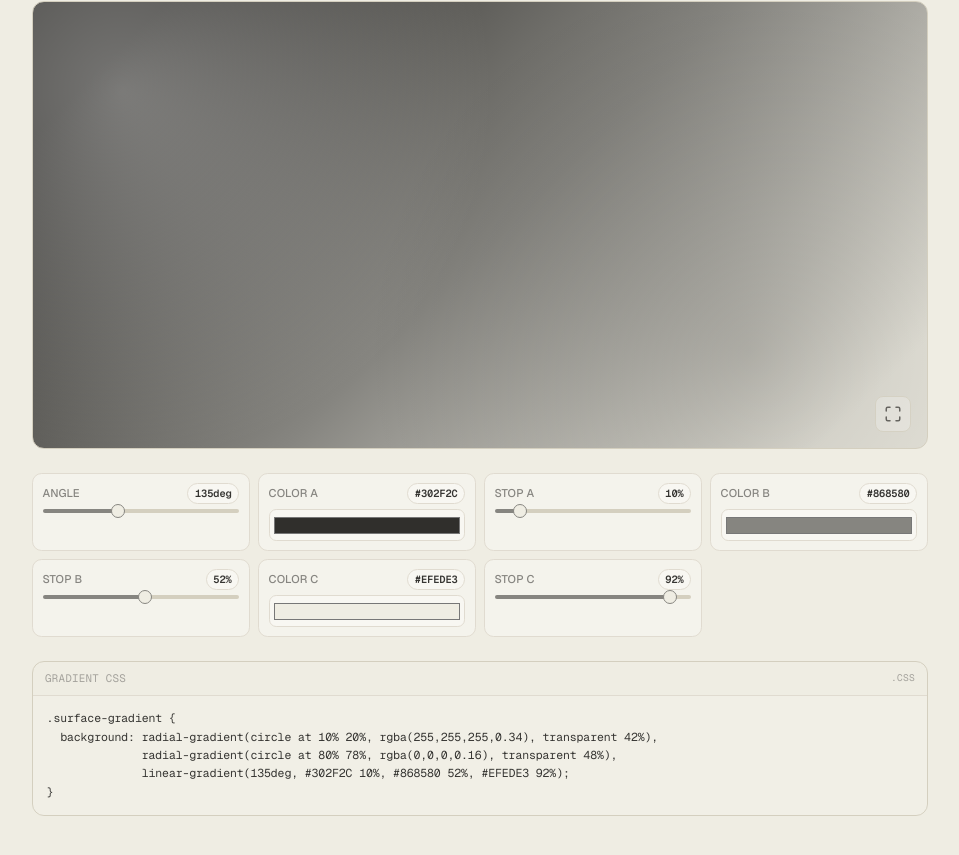
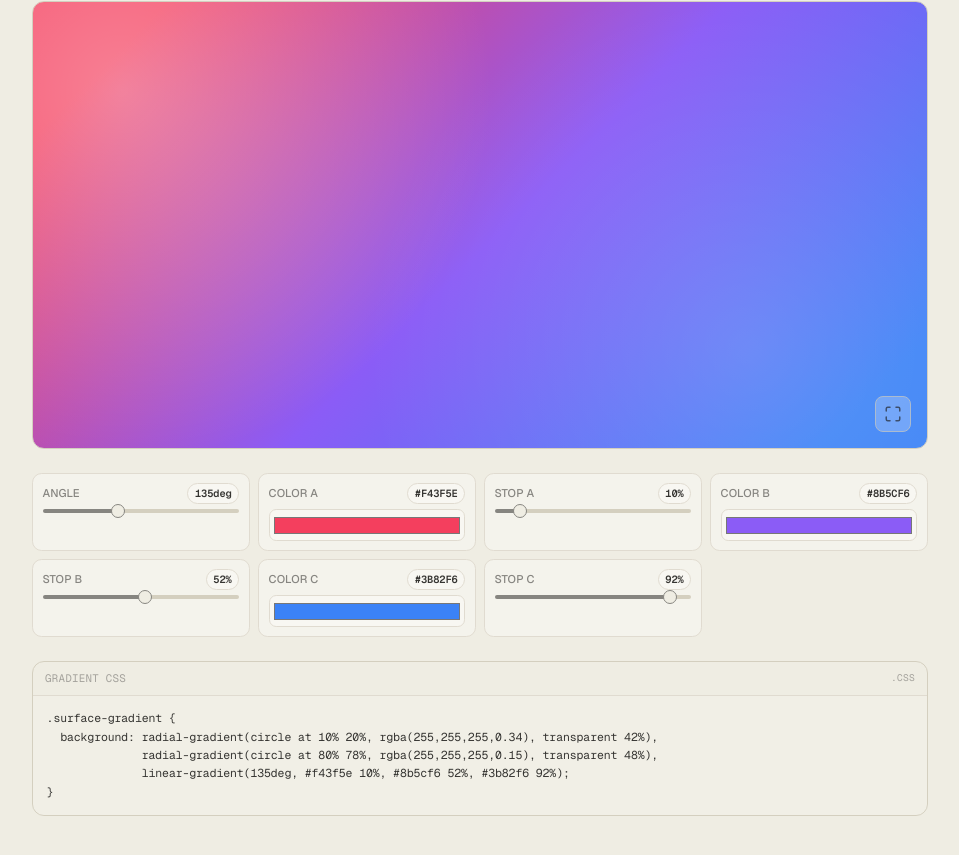
Before and after one commit to abhi-yo/frontend-lab, a Next.js app: page /gradient in a window 1280 px wide. Shown: the part 243-1098 px from the top of the page, without its empty margins (160-1119 px from the left). Built offline with nearby package versions, Linux system fonts and the light colour scheme.

Commit message:
feat: update default gradient colors to vibrant palette

```diff
--- a/app/gradient/page.tsx
+++ b/app/gradient/page.tsx
@@ -30,9 +30,9 @@ export default function GradientPage() {
   const previewRef = useRef<HTMLDivElement>(null);
   const [copied, setCopied] = useState(false);
   const [angle, setAngle] = useState(135);
-  const [colorA, setColorA] = useState("#302F2C");
-  const [colorB, setColorB] = useState("#868580");
-  const [colorC, setColorC] = useState("#EFEDE3");
+  const [colorA, setColorA] = useState("#f43f5e");
+  const [colorB, setColorB] = useState("#8b5cf6");
+  const [colorC, setColorC] = useState("#3b82f6");
   const [stopA, setStopA] = useState(10);
   const [stopB, setStopB] = useState(52);
   const [stopC, setStopC] = useState(92);
@@ -42,7 +42,7 @@ export default function GradientPage() {
 
   const gradientLayer1 = `linear-gradient(${angle}deg, ${colorA} ${stopA}%, ${colorB} ${normalizedB}%, ${colorC} ${normalizedC}%)`;
   const gradientLayer2 = "radial-gradient(circle at 10% 20%, rgba(255,255,255,0.34), transparent 42%)";
-  const gradientLayer3 = "radial-gradient(circle at 80% 78%, rgba(0,0,0,0.16), transparent 48%)";
+  const gradientLayer3 = "radial-gradient(circle at 80% 78%, rgba(255,255,255,0.15), transparent 48%)";
 
   const gradientCode = `.surface-gradient {\n  background: ${gradientLayer2},\n              ${gradientLayer3},\n              ${gradientLayer1};\n}`;
 
@@ -91,7 +91,7 @@ export default function GradientPage() {
             className="preview gradient-preview"
             style={{
               background: `${gradientLayer2}, ${gradientLayer3}, ${gradientLayer1}`,
-              minHeight: "28rem",
+              minHeight: "clamp(16rem, 50vw, 28rem)",
             }}
           >
             <FullscreenButton targetRef={previewRef} />
```
